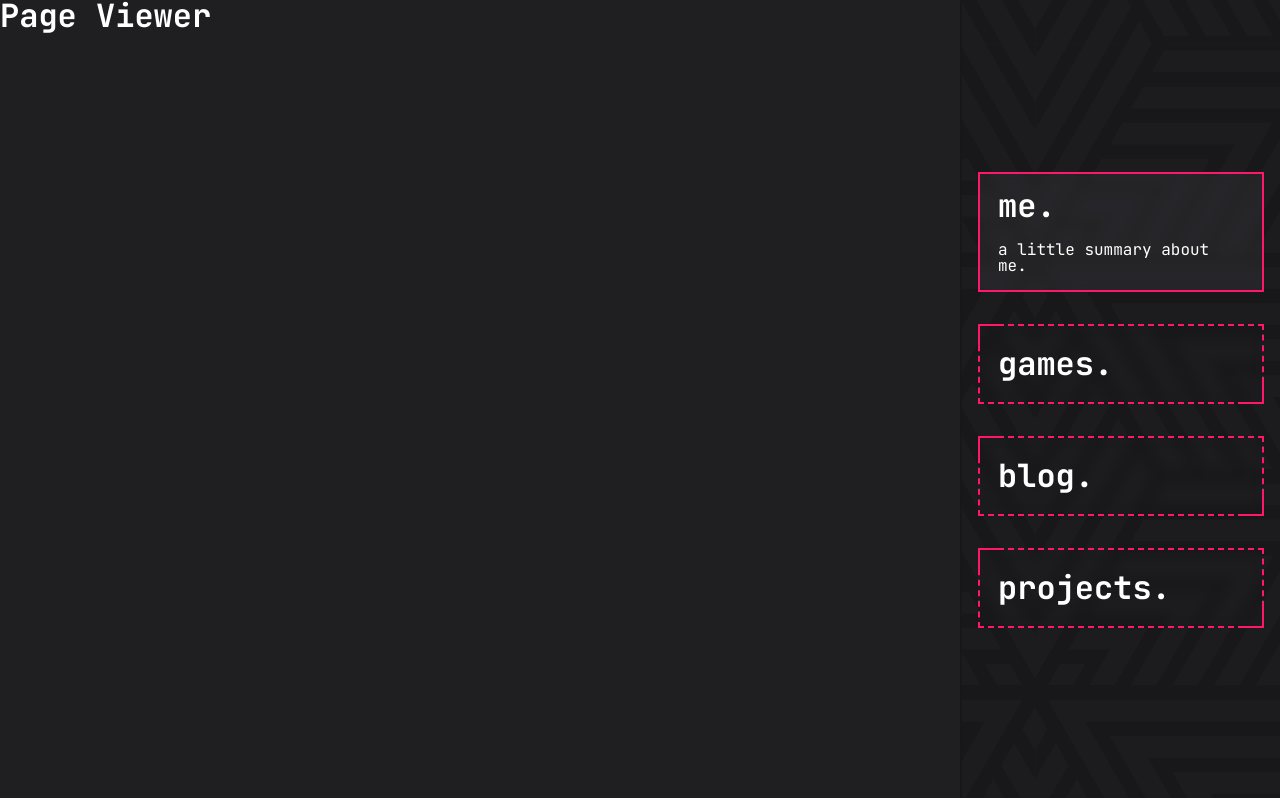
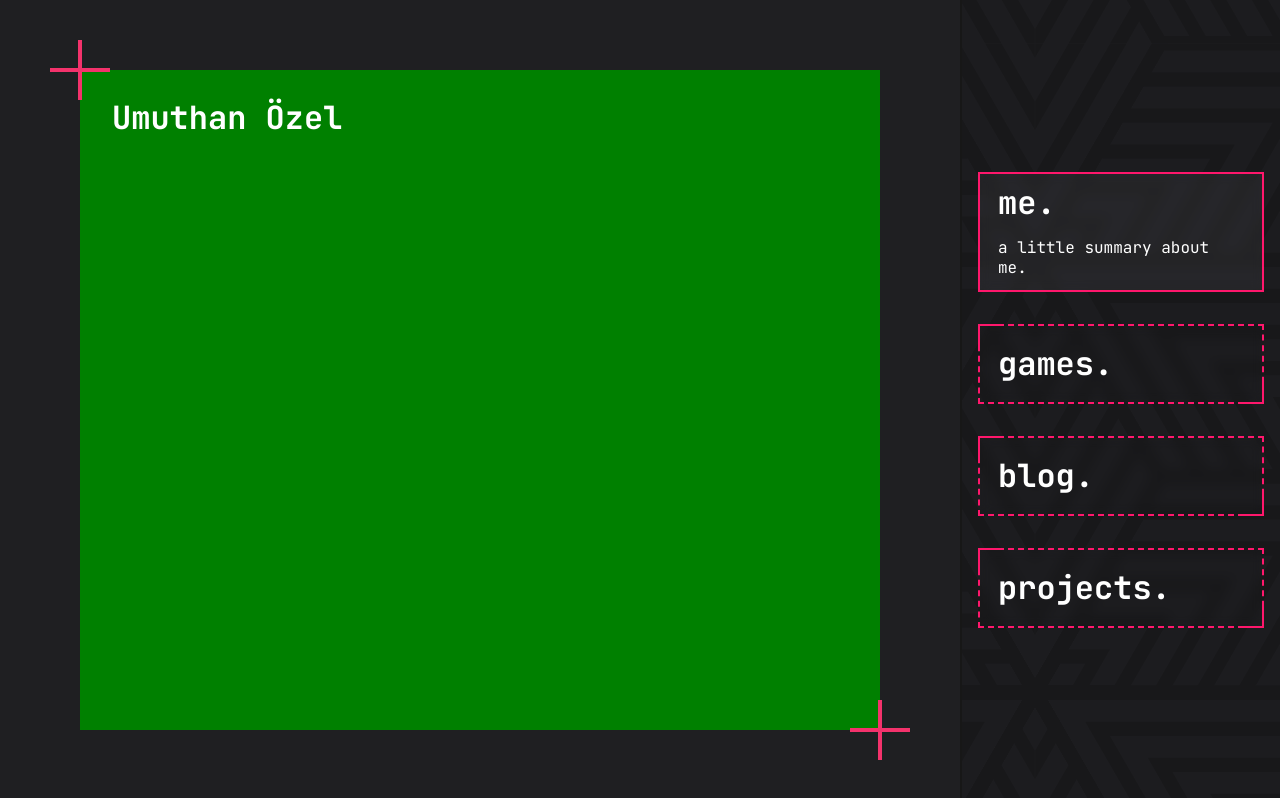
Before and after one commit to Tetraizor/personal-website, a Vue app: page / in a window 1280 px wide. Built offline with nearby package versions, Linux system fonts and the light colour scheme.

Commit message:
Add page transitions

```diff
--- a/src/components/main/Main.vue
+++ b/src/components/main/Main.vue
@@ -1,7 +1,10 @@
 <template>
   <div class="mainWrapper">
-    <PageViewer />
-    <RightPanel />
+    <PageViewer :selectedIndex="selectedIndex" />
+    <RightPanel
+      :selectedIndex="selectedIndex"
+      @onPageSelectCallback="onPageSelect"
+    />
   </div>
 </template>
 
@@ -11,7 +14,7 @@ import PageViewer from './PageViewer.vue'
 
 export default {
   name: 'Main',
-  props: {},
+  props: [],
   components: {
     RightPanel,
     PageViewer,
@@ -19,6 +22,13 @@ export default {
 
   data() {
     return {
+      selectedIndex: 0,
+    }
+  },
+
+  methods: {
+    onPageSelect(index) {
+      this.selectedIndex = index;
     }
   },
 }
--- a/src/components/main/PageViewer.vue
+++ b/src/components/main/PageViewer.vue
@@ -1,10 +1,72 @@
 <template>
   <div class="pageViewerWrapper">
-    <h1>Page Viewer</h1>
+    <div
+      class="wrapper"
+      :class="{ collapsed: this.isCollapsed }"
+      ref="wrapper"
+    >
+      <div class="cross tl" />
+      <div class="cross br" />
+      <div class="content">
+        <Me
+          v-if="this.selectedIndex == 0"
+          :selectedIndex="this.selectedIndex"
+          :index=0
+        ></Me>
+        <Games
+          v-if="this.selectedIndex == 1"
+          :selectedIndex="this.selectedIndex"
+          :index=1
+        ></Games>
+        <Blog
+          v-if="this.selectedIndex == 2"
+          :selectedIndex="this.selectedIndex"
+          :index=1
+        ></Blog>
+        <Projects
+          v-if="this.selectedIndex == 3"
+          :selectedIndex="this.selectedIndex"
+          :index=1
+        ></Projects>
+      </div>
+    </div>
   </div>
 </template>
 
 <script>
+
+import Me from './pages/Me.vue'
+import Games from './pages/Games.vue'
+import Blog from './pages/Blog.vue'
+import Projects from './pages/Projects.vue'
+
+export default {
+  name: 'PageViewer',
+  props: ["selectedIndex"],
+  components: {
+    Me,
+    Games,
+    Blog,
+    Projects,
+  },
+
+  data() {
+    return {
+      isCollapsed: false,
+    }
+  },
+
+  watch: {
+    selectedIndex(newIndex) {
+      console.log(newIndex);
+      this.isCollapsed = true;
+      setTimeout(() => {
+        this.isCollapsed = false;
+      }, 500);
+    }
+  }
+}
+
 </script>
 
 <style scoped lang="scss">
@@ -12,5 +74,51 @@
   background-color: $background-primary;
 
   flex-grow: 1;
+
+  height: 100%;
+  width: 100%;
+
+  padding: 70px 80px;
+
+  display: flex;
+
+  align-items: center;
+  justify-content: center;
+
+  .wrapper {
+    position: relative;
+    height: 100%;
+    width: 100%;
+
+    transition: height .2s ease-in, width .2s ease-in, padding .2s ease-in;
+
+    &.collapsed {
+      height: 0;
+      width: 0;
+      padding: 0;
+    }
+
+    .cross {
+      position: absolute;
+      background-image: url("../../assets/patterns/cross.svg");
+      width: 60px;
+      height: 60px;
+
+      &.tl {
+        top: -30px;
+        left: -30px;
+      }
+
+      &.br {
+        bottom: -30px;
+        right: -30px;
+      }
+    }
+
+    .content {
+      height: 100%;
+      width: 100%;
+    }
+  }
 }
 </style>
--- /dev/null
+++ b/src/components/main/pages/Blog.vue
@@ -0,0 +1,35 @@
+<template>
+  <div class="page">
+    <div class="content">
+      <h1>Blog</h1>
+    </div>
+  </div>
+</template>
+
+<script>
+export default {
+  name: 'Blog',
+  props: ["selectedIndex", "index"],
+  components: {},
+
+  data() {
+    return {
+    }
+  },
+}
+</script>
+
+<style scoped lang="scss">
+.page {
+  overflow: hidden;
+
+  background-color: rgb(249, 254, 94);
+
+  width: 100%;
+  height: 100%;
+
+  .content {
+    padding: 32px;
+  }
+}
+</style>
--- /dev/null
+++ b/src/components/main/pages/Games.vue
@@ -0,0 +1,35 @@
+<template>
+  <div class="page">
+    <div class="content">
+      <h1>Games</h1>
+    </div>
+  </div>
+</template>
+
+<script>
+export default {
+  name: 'Games',
+  props: ["selectedIndex", "index"],
+  components: {},
+
+  data() {
+    return {
+    }
+  },
+}
+</script>
+
+<style scoped lang="scss">
+.page {
+  overflow: hidden;
+
+  background-color: red;
+
+  width: 100%;
+  height: 100%;
+
+  .content {
+    padding: 32px;
+  }
+}
+</style>
--- /dev/null
+++ b/src/components/main/pages/Me.vue
@@ -0,0 +1,35 @@
+<template>
+  <div class="page">
+    <div class="content">
+      <h1>Umuthan Özel</h1>
+    </div>
+  </div>
+</template>
+
+<script>
+export default {
+  name: 'Me',
+  props: ["selectedIndex", "index"],
+  components: {},
+
+  data() {
+    return {
+    }
+  },
+}
+</script>
+
+<style scoped lang="scss">
+.page {
+  overflow: hidden;
+
+  background-color: green;
+
+  width: 100%;
+  height: 100%;
+
+  .content {
+    padding: 32px;
+  }
+}
+</style>
--- /dev/null
+++ b/src/components/main/pages/Projects.vue
@@ -0,0 +1,35 @@
+<template>
+  <div class="page">
+    <div class="content">
+      <h1>Projects</h1>
+    </div>
+  </div>
+</template>
+
+<script>
+export default {
+  name: 'Projects',
+  props: ["selectedIndex", "index"],
+  components: {},
+
+  data() {
+    return {
+    }
+  },
+}
+</script>
+
+<style scoped lang="scss">
+.page {
+  overflow: hidden;
+
+  background-color: rgb(55, 33, 255);
+
+  width: 100%;
+  height: 100%;
+
+  .content {
+    padding: 32px;
+  }
+}
+</style>
--- a/src/components/main/right_panel/PageButton.vue
+++ b/src/components/main/right_panel/PageButton.vue
@@ -4,7 +4,7 @@
     :class="{ 'selected': this.selected, 'hover': this.hover }"
     @mouseenter="{ this.hover = true; this.openDescription() }"
     @mouseleave="{ this.hover = false; this.collapseDescription() }"
-    @click.prevent="$emit('pageSelect', index)"
+    @click.prevent="$emit('onPageSelectCallback', index)"
   >
     <div class="content">
       <div
@@ -83,10 +83,6 @@ export default {
         } else {
           this.isAnimating = false;
         }
-
-        if (speed != undefined)
-          console.log(speed ? speed : this.textAnimationDelay);
-
       }, speed != undefined ? speed : this.textAnimationDelay);
     },
   },
--- a/src/components/main/right_panel/RightPanel.vue
+++ b/src/components/main/right_panel/RightPanel.vue
@@ -7,28 +7,28 @@
         :index=0
         description="a little summary about me."
         :selectedIndex="selectedIndex"
-        @pageSelect="onPageSelect"
+        @onPageSelectCallback="onPageSelect"
       />
       <PageButton
         title="games."
         :index=1
         description="my takes on video games, compiled into a neat database."
         :selectedIndex="selectedIndex"
-        @pageSelect="onPageSelect"
+        @onPageSelectCallback="onPageSelect"
       />
       <PageButton
         title="blog."
         :index=2
         description="my thoughts, lined up."
         :selectedIndex="selectedIndex"
-        @pageSelect="onPageSelect"
+        @onPageSelectCallback="onPageSelect"
       />
       <PageButton
         title="projects."
         :index=3
         description="projects i did and hopefully will do."
         :selectedIndex="selectedIndex"
-        @pageSelect="onPageSelect"
+        @onPageSelectCallback="onPageSelect"
       />
     </div>
   </div>
@@ -40,18 +40,17 @@ import PageButton from './PageButton.vue'
 
 export default {
   name: 'RightPanel',
-  props: {},
+  props: ["selectedIndex"],
   components: { PageButton },
 
   data() {
     return {
-      selectedIndex: 0,
     }
   },
 
   methods: {
     onPageSelect(index) {
-      this.selectedIndex = index;
+      this.$emit('onPageSelectCallback', index)
     },
   },
 }
--- a/styles/_defaults.scss
+++ b/styles/_defaults.scss
@@ -21,6 +21,6 @@ h3 {
   font-weight: normal;
   color: $text-primary;
 
-  line-height: 1rem;
+  line-height: 1.2rem;
   font-size: 1rem;
 }
```
Also changed, not shown: src/assets/patterns/cross.svg (added).
